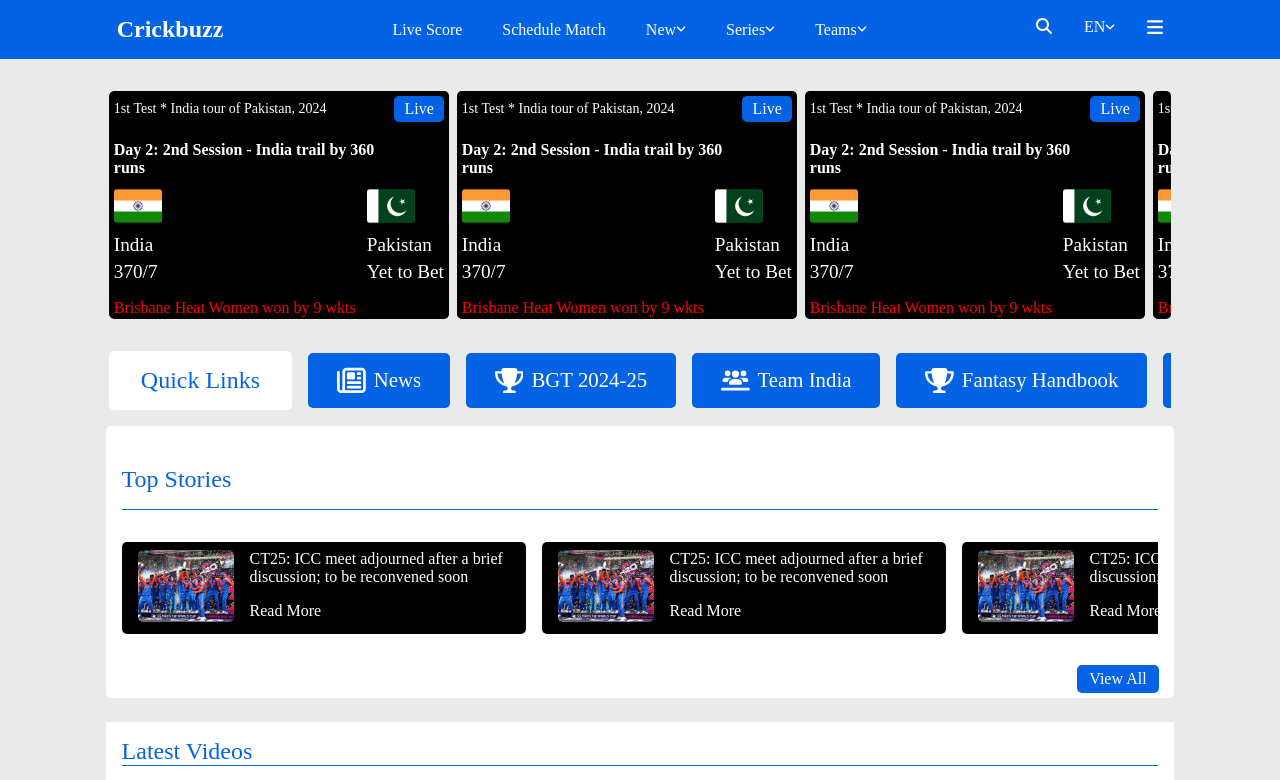
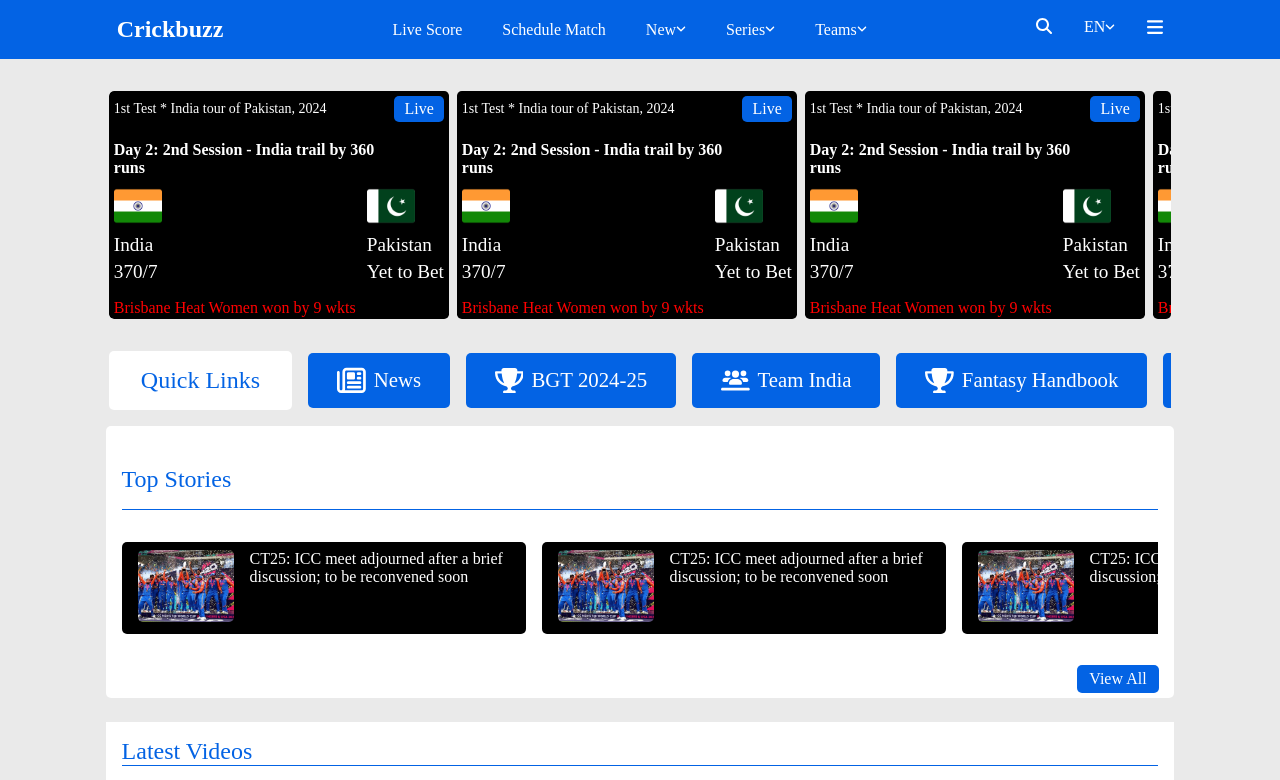
Before and after one commit to mukeshwebdp/Crickbuzz, a React (Vite) app: page / in a window 1280 px wide. Shown: the top 780 px of the page. Built offline with nearby package versions, Linux system fonts and the light colour scheme.

Commit message:
add loop and state management

```diff
--- a/src/component/TopStories.jsx
+++ b/src/component/TopStories.jsx
@@ -1,6 +1,13 @@
-import React from 'react'
+import React, { useState } from 'react'
 import './style/topStories.css'
+
+
 function TopStories() {
+    const [data, setData] = useState({
+        img: 'cricket.jpg',
+        info: 'CT25: ICC meet adjourned after a brief discussion; to be reconvened soon'
+
+    })
 return (
     <>
         <div className="top-stories">
@@ -8,43 +15,18 @@
                 <p>Top Stories</p>
             </div>
 
-            <div className="stories-info ">
-               <div className="card">
+            <div className="stories-info">
+                {[...Array(4)].map((_, i) => (
+                    <div key={i} className="card">
                         <div className="img">
-                        <img src="cricket.jpg" alt="" />
+                            <img src={data.img} alt="" />
                         </div>
                         <div className="info">
-                        <p>CT25: ICC meet adjourned after a brief discussion; to be reconvened soon</p>
-                        <p>Read More</p>
+                            <p>{data.info}</p>
+                            <a>Read More</a>
                         </div>
                     </div>
-               <div className="card">
-                    <div className="img">
-                        <img src="cricket.jpg" alt="" />
-                    </div>
-                    <div className="info">
-                        <p>CT25: ICC meet adjourned after a brief discussion; to be reconvened soon</p>
-                        <p>Read More</p>
-                    </div>
-                </div>
-               <div className="card">
-                    <div className="img">
-                        <img src="cricket.jpg" alt="" />
-                    </div>
-                    <div className="info">
-                        <p>CT25: ICC meet adjourned after a brief discussion; to be reconvened soon</p>
-                        <p>Read More</p>
-                    </div>
-                </div>
-               <div className="card">
-                    <div className="img">
-                        <img src="cricket.jpg" alt="" />
-                    </div>
-                    <div className="info">
-                        <p>CT25: ICC meet adjourned after a brief discussion; to be reconvened soon</p>
-                        <p>Read More</p>
-                    </div>
-                </div>
+                ))}
             </div>
             <p className='left'>View All</p>
         </div>
```
Lines whose indentation alone changed are shown as unchanged.
